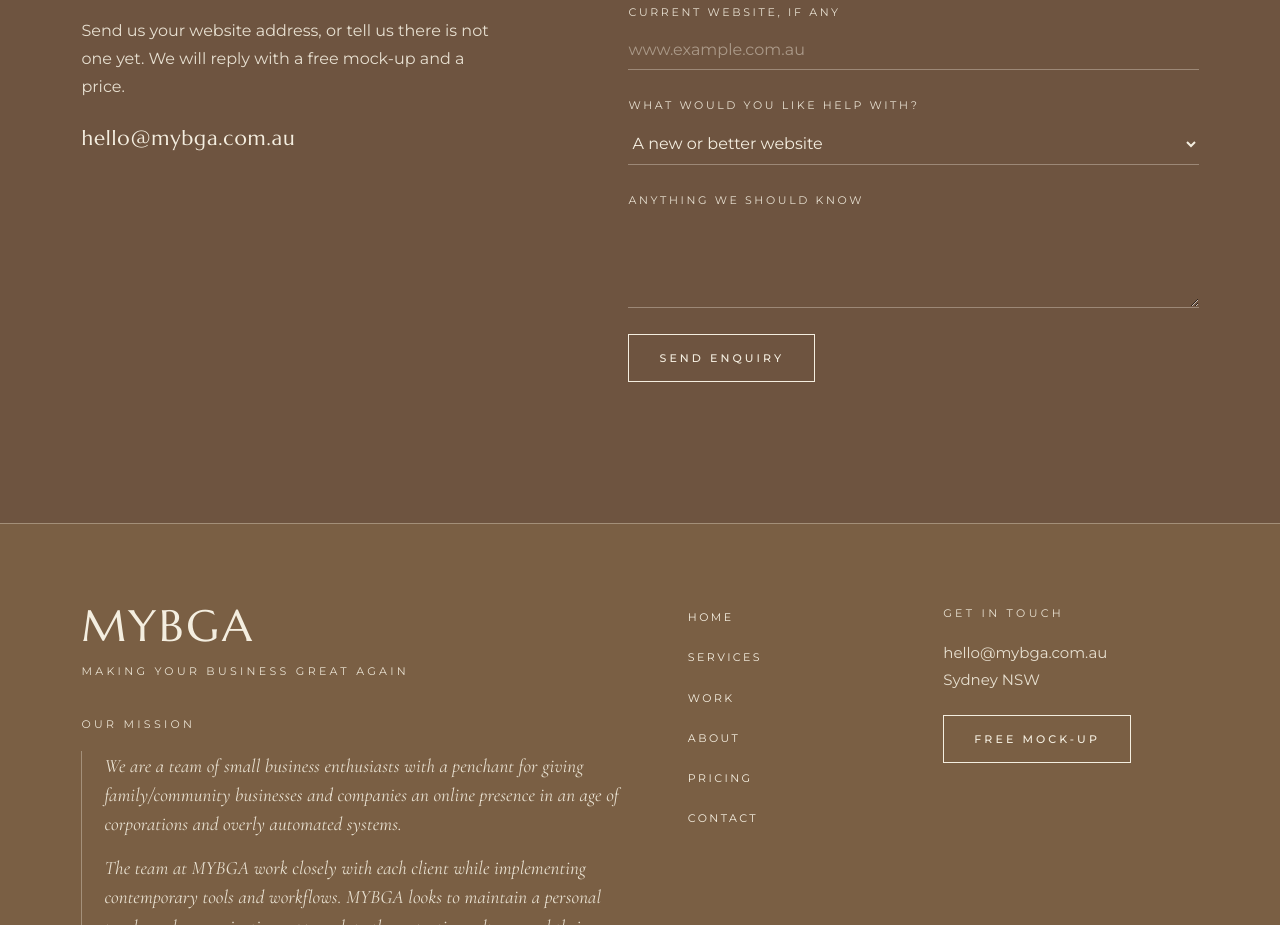
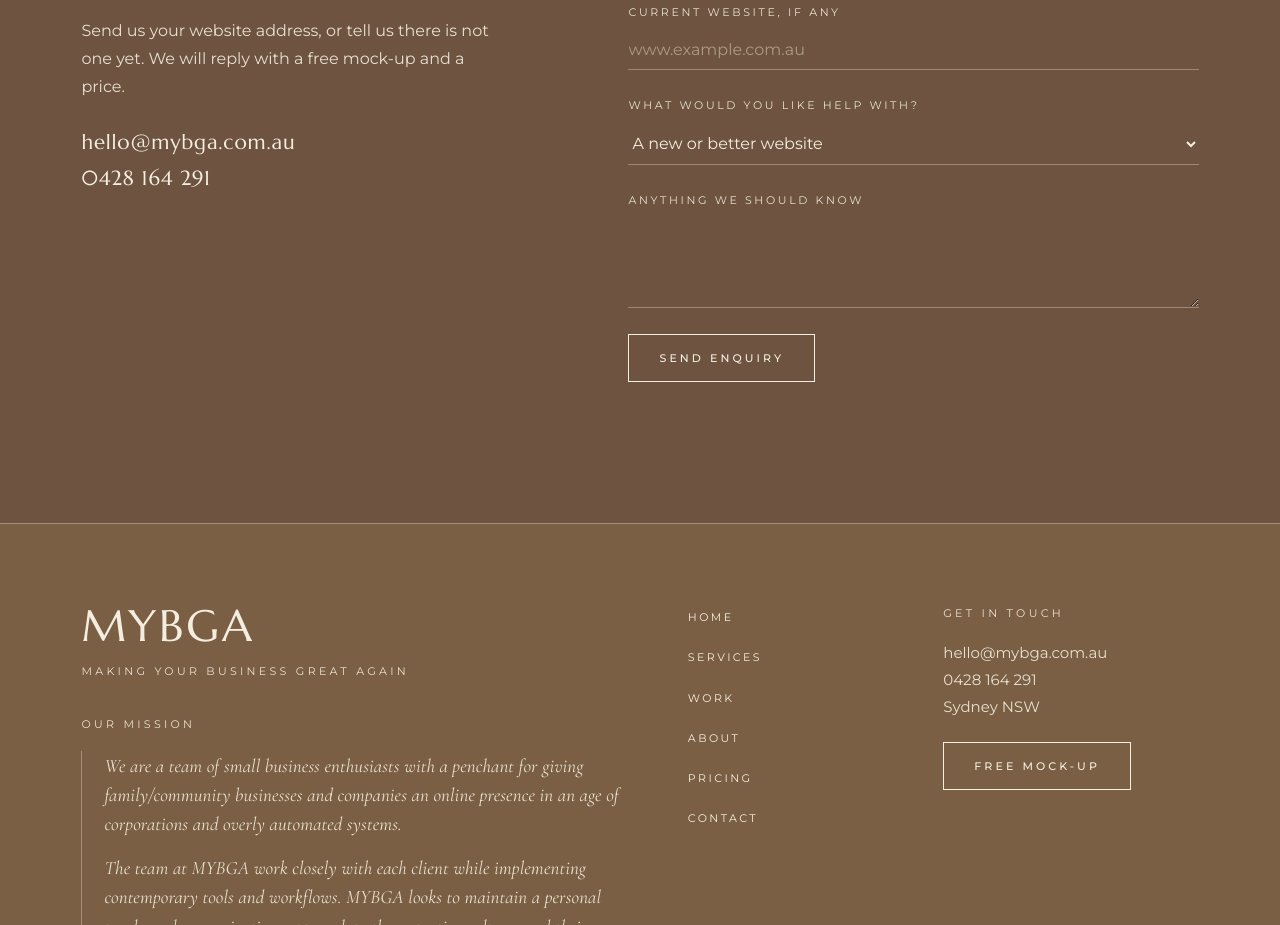
Before and after one commit to Mosha1103/mybga-site, a plain HTML site: page index.html in a window 1280 px wide. Shown: the part 7999-8924 px from the top of the page. Drawn offline with nearby package versions, Linux system fonts and the light colour scheme; animation ran at ten frames a second.

Commit message:
Add the business phone number to the contact section and footer
Co-Authored-By: Claude Opus 5.5 <noreply@anthropic.com>
Claude-Session: https://claude.ai/code/session_01BbKU1nh3zXy8qAWueT7VpQ

```diff
--- a/index.html
+++ b/index.html
@@ -130,7 +130,7 @@ h2+.ptitle{margin-top:0}
 .contact{display:grid;grid-template-columns:minmax(0,1fr) minmax(0,1.2fr);gap:72px}
 @media(max-width:860px){.contact{grid-template-columns:1fr;gap:40px}}
 .contact .muted{max-width:40ch;margin-bottom:24px}
-.mail{font:400 clamp(18px,1.6vw,22px) var(--serif);letter-spacing:.04em;user-select:all;word-break:break-word}
+.mail{font:400 clamp(18px,1.6vw,22px)/1.75 var(--serif);letter-spacing:.04em;user-select:all;word-break:break-word}
 form{display:grid;grid-template-columns:1fr 1fr;gap:26px 28px}
 @media(max-width:560px){form{grid-template-columns:1fr}}
 label{display:grid;gap:8px;font-size:11px;letter-spacing:.24em;text-transform:uppercase;color:var(--soft)}
@@ -280,7 +280,7 @@ footer .fnav a{font-size:11px;letter-spacing:.22em}
 <p class="label">Contact</p>
 <h2 style="margin-bottom:28px">Want to see yours first?</h2>
 <p class="muted">Send us your website address, or tell us there is not one yet. We will reply with a free mock-up and a price.</p>
-<p class="mail"><a href="mailto:hello@mybga.com.au">hello@mybga.com.au</a></p>
+<p class="mail"><a href="mailto:hello@mybga.com.au">hello@mybga.com.au</a><br><a href="tel:+61428164291">0428 164 291</a></p>
 </div>
 <form id="f" class="rv">
 <label>Your name<input id="name" autocomplete="name" required></label>
@@ -300,7 +300,7 @@ footer .fnav a{font-size:11px;letter-spacing:.22em}
 <div class="fgrid">
  <div class="fbrand"><div class="fm">MYBGA</div><p class="ftag">Making your business great again</p><span class="flabel">Our mission</span><div class="fmission"><p>We are a team of small business enthusiasts with a penchant for giving family/community businesses and companies an online presence in an age of corporations and overly automated systems.</p><p>The team at MYBGA work closely with each client while implementing contemporary tools and workflows. MYBGA looks to maintain a personal touch, and a conscientious approach to the respective cultures and their inherent community demands.</p><p>MYBGA is Making your Business Great Again by making your services more available, consistent and current. We offer website construction, re-construction and thorough maintenance, assuring no one misses out on what your business has to offer.</p></div></div>
  <div><nav class="fnav" aria-label="Footer"><a href="#home">Home</a><a href="#services">Services</a><a href="#work">Work</a><a href="#about">About</a><a href="#pricing">Pricing</a><a href="#contact">Contact</a></nav></div>
- <div class="fcontact"><span class="flabel">Get in touch</span><p><a href="mailto:hello@mybga.com.au">hello@mybga.com.au</a><br>Sydney NSW</p><a class="btn" href="#contact">Free mock-up</a></div>
+ <div class="fcontact"><span class="flabel">Get in touch</span><p><a href="mailto:hello@mybga.com.au">hello@mybga.com.au</a><br><a href="tel:+61428164291">0428 164 291</a><br>Sydney NSW</p><a class="btn" href="#contact">Free mock-up</a></div>
 </div>
 <div class="flegal"><span>&copy; 2026 MYBGA. ABN 89 704 366 035</span><span>Sydney NSW</span></div>
 </div></footer>
```
